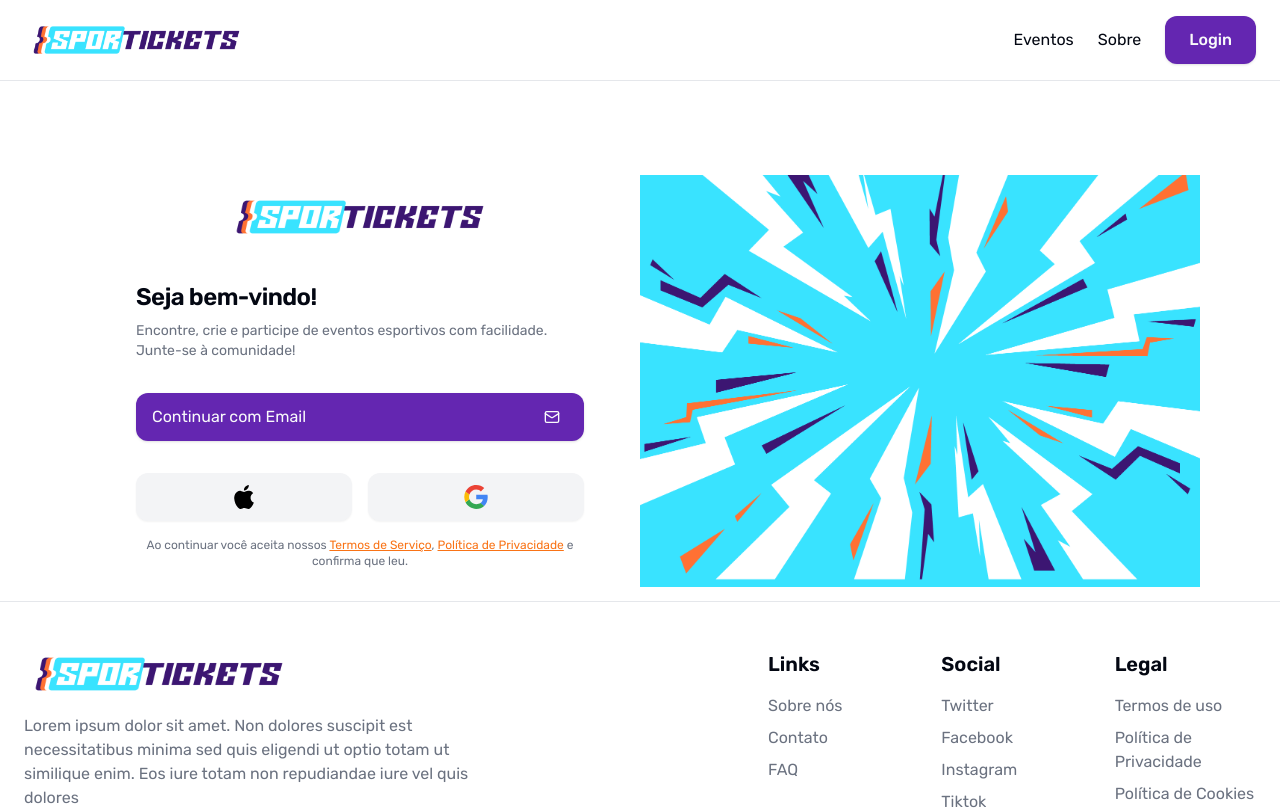
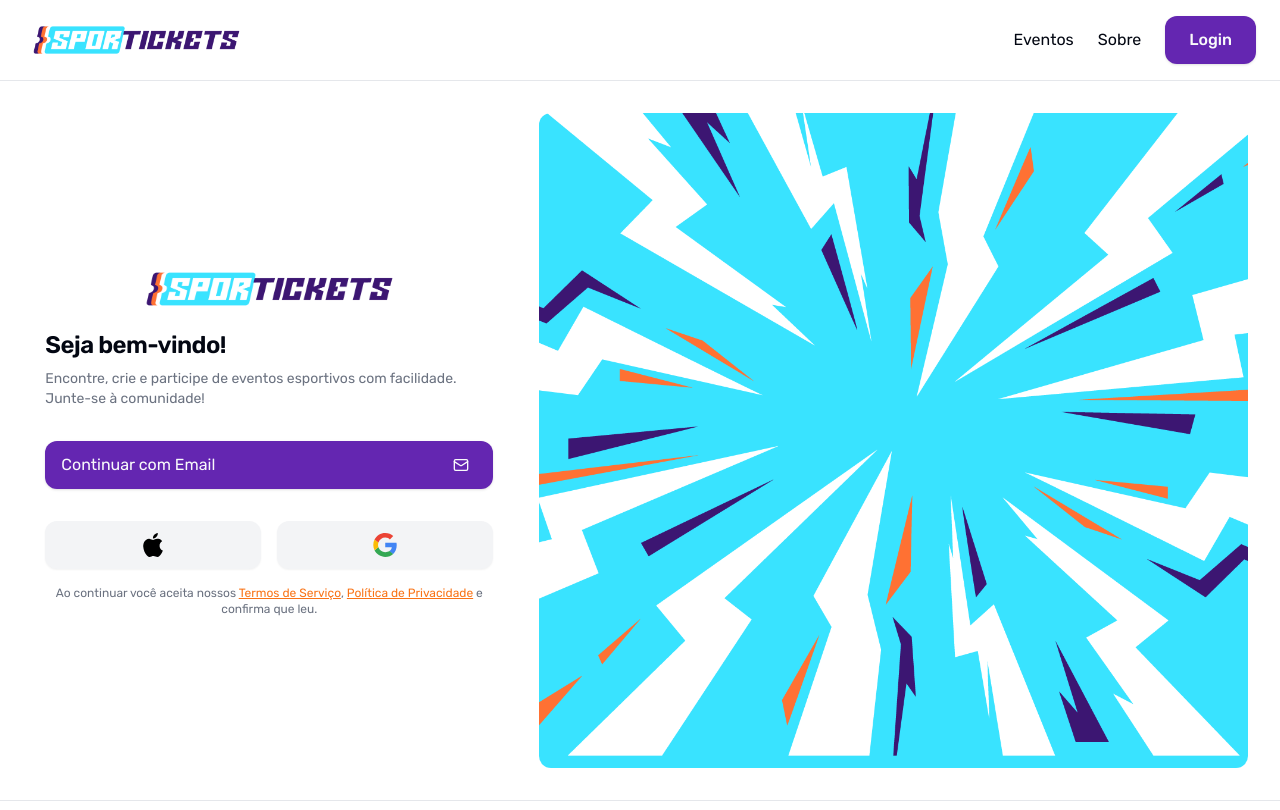
Before and after one commit to SporTickets-Repo/SporTickets-Front, a Next.js app: page /entrar in a window 1280 px wide. Shown: the top 810 px of the page. Built offline with nearby package versions, Linux system fonts and the light colour scheme.

Commit message:
feat: update login page responsiviness layout

```diff
--- a/app/entrar/page.tsx
+++ b/app/entrar/page.tsx
@@ -4,6 +4,7 @@ import StepEnterPassword from "@/components/StepEnterPassword";
 import StepLogin from "@/components/StepLogin";
 import StepRegister from "@/components/StepRegister";
 import { AuthStep, useAuthSteps } from "@/hooks/useAuthSteps";
+import Image from "next/image";
 import { useState } from "react";
 
 export default function LoginPage() {
@@ -11,14 +12,15 @@ export default function LoginPage() {
   const [email, setEmail] = useState<string>("");
 
   return (
-    <div className="flex px-20 pt-20">
-      <div className="flex align-center justify-center flex-row flex-1">
-        <div className="flex-1 flex flex-col items-center aling-start  p-8 ">
+    <div className="flex flex-1 container mx-auto p-8 gap-8">
+      <div className="flex flex-1 flex-col items-center justify-center aling-start">
         <div className="flex flex-col">
-            <img
+          <Image
             src="/assets/logos/Logo-Horizontal-para-fundo-Branco.png"
             alt="Sportickets Logo"
-              className="h-12 mb-10"
+            className="h-12 w-auto mb-4"
+            width={1500}
+            height={267}
           />
         </div>
         {step === AuthStep.LOGIN && <StepLogin nextStep={nextStep} />}
@@ -32,15 +34,14 @@ export default function LoginPage() {
           <StepRegister nextStep={nextStep} email={email} />
         )}
       </div>
-        <div className="w-1/2 flex items-center justify-center">
-          <div className="relative hidden md:block">
-            <img
+      <div className="w-7/12  items-center justify-center hidden lg:flex">
+        <Image
           src="/assets/pattern/Pattern-1-fundo-Azul.png"
           alt="Login Visual"
-              className="w-full h-full object-cover"
+          className="w-auto h-full object-cover rounded-xl"
+          width={1500}
+          height={1001}
         />
-          </div>
-        </div>
       </div>
     </div>
   );
--- a/app/layout.tsx
+++ b/app/layout.tsx
@@ -27,7 +27,9 @@ export default function RootLayout({
         <AuthProvider>
           <div className="flex min-h-screen flex-col">
             <Header />
-            <main className="flex-1 flex flex-col">{children}</main>
+            <main className="flex-1 flex flex-col min-h-[calc(100vh_-_81px)] ">
+              {children}
+            </main>
             <Footer />
           </div>
         </AuthProvider>
```
Lines whose indentation alone changed are shown as unchanged.
